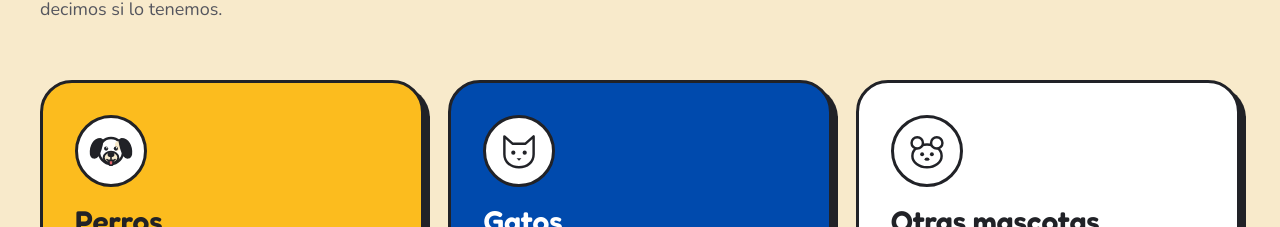
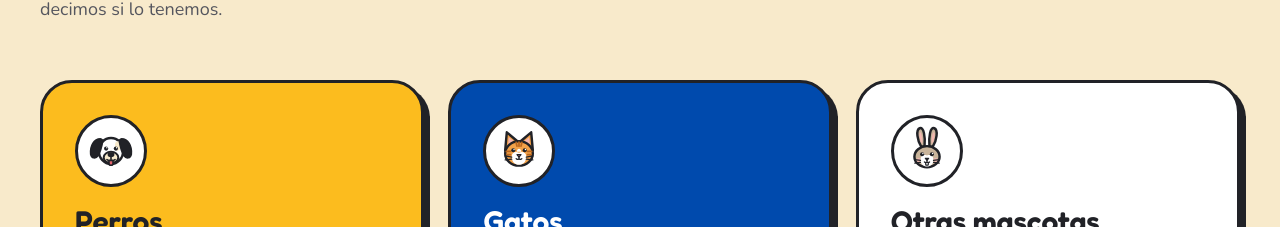
Before and after one commit to cumero/hambrientos-y-peludos, a plain HTML site: page public/index.html in a window 1280 px wide. Shown: the part 1917-2144 px from the top of the page. Drawn offline with nearby package versions, Linux system fonts and the light colour scheme.

Commit message:
feat(comida): iconos de gato atigrado y conejo a juego con el perro
Co-Authored-By: Claude Opus 5.5 <noreply@anthropic.com>

```diff
--- a/public/index.html
+++ b/public/index.html
@@ -144,7 +144,7 @@
           </article>
           <article class="tile tile--blue">
             <span class="tile__icon" aria-hidden="true">
-              <svg viewBox="0 0 64 64"><path d="M14 14l10 9h16l10-9v22c0 10-8 16-18 16s-18-6-18-16V14z" fill="#fff" stroke="#212227" stroke-width="3" stroke-linejoin="round"/><circle cx="25" cy="34" r="2.6" fill="#212227"/><circle cx="39" cy="34" r="2.6" fill="#212227"/><path d="M29 41h6l-3 3z" fill="#212227"/></svg>
+              <svg viewBox="0 0 64 64"><path d="M15 31 17 9l13 11z" fill="#F2A24A" stroke="#212227" stroke-width="3" stroke-linejoin="round"/><path d="M49 31 47 9 34 20z" fill="#F2A24A" stroke="#212227" stroke-width="3" stroke-linejoin="round"/><path d="m18.5 25 1-10 6.5 5z" fill="#F4B6B0"/><path d="m45.5 25-1-10-6.5 5z" fill="#F4B6B0"/><ellipse cx="32" cy="35" rx="17" ry="15" fill="#F2A24A" stroke="#212227" stroke-width="3"/><path d="M28.5 21.5l1 4.5M32 21v5M35.5 21.5l-1 4.5M16.5 32.5h5M17 36.5h4.5M47.5 32.5h-5M47 36.5h-4.5" stroke="#B9661F" stroke-width="2.2" stroke-linecap="round"/><path d="M29 33c1-5 5-5 6 0z" fill="#fff"/><path d="M23 39c0-5 4-7 9-5 5-2 9 0 9 5 0 6-4 10-9 10s-9-4-9-10z" fill="#fff"/><circle cx="25" cy="31" r="2.5" fill="#212227"/><circle cx="39" cy="31" r="2.5" fill="#212227"/><circle cx="25.9" cy="30.1" r=".85" fill="#fff"/><circle cx="39.9" cy="30.1" r=".85" fill="#fff"/><path d="M29.5 36.5h5L32 39.5z" fill="#E98A93" stroke="#212227" stroke-width="1.5" stroke-linejoin="round"/><path d="M32 39.5v1.6m-3.5.4c1.6 2 3.5 0 3.5 0s1.9 2 3.5 0M23 39.5l-8-1.5M23 42l-8 1M41 39.5l8-1.5M41 42l8 1" fill="none" stroke="#212227" stroke-width="1.6" stroke-linecap="round"/></svg>
             </span>
             <h3>Gatos</h3>
             <ul>
@@ -155,7 +155,7 @@
           </article>
           <article class="tile tile--cream">
             <span class="tile__icon" aria-hidden="true">
-              <svg viewBox="0 0 64 64"><ellipse cx="32" cy="38" rx="18" ry="14" fill="#fff" stroke="#212227" stroke-width="3"/><circle cx="20" cy="22" r="7" fill="#fff" stroke="#212227" stroke-width="3"/><circle cx="44" cy="22" r="7" fill="#fff" stroke="#212227" stroke-width="3"/><circle cx="26" cy="36" r="2.4" fill="#212227"/><circle cx="38" cy="36" r="2.4" fill="#212227"/><ellipse cx="32" cy="42" rx="3" ry="2" fill="#212227"/></svg>
+              <svg viewBox="0 0 64 64"><path d="M25 27C20 19 18 6 23 4s7 10 6 22z" fill="#C9B49A" stroke="#212227" stroke-width="3" stroke-linejoin="round"/><path d="M39 27c5-8 7-21 2-23s-7 10-6 22z" fill="#C9B49A" stroke="#212227" stroke-width="3" stroke-linejoin="round"/><path d="M25.3 22.5c-2.5-5-3.5-12-2-13.5 1.6-1 3.2 6 3 13.5z" fill="#F4B6B0"/><path d="M38.7 22.5c2.5-5 3.5-12 2-13.5-1.6-1-3.2 6-3 13.5z" fill="#F4B6B0"/><ellipse cx="32" cy="39" rx="15.5" ry="13" fill="#C9B49A" stroke="#212227" stroke-width="3"/><path d="M24 43c0-5 3.5-7 8-5.5 4.5-1.5 8 .5 8 5.5 0 5-3.5 8-8 8s-8-3-8-8z" fill="#fff"/><circle cx="21.5" cy="43" r="2.4" fill="#F4B6B0"/><circle cx="42.5" cy="43" r="2.4" fill="#F4B6B0"/><circle cx="26" cy="36" r="2.5" fill="#212227"/><circle cx="38" cy="36" r="2.5" fill="#212227"/><circle cx="26.9" cy="35.1" r=".85" fill="#fff"/><circle cx="38.9" cy="35.1" r=".85" fill="#fff"/><path d="M30 41h4l-2 2.4z" fill="#E98A93" stroke="#212227" stroke-width="1.5" stroke-linejoin="round"/><rect x="30.4" y="46" width="3.2" height="3.4" rx=".6" fill="#fff" stroke="#212227" stroke-width="1.4"/><path d="M32 43.4v2.4m-3.2-.3c1.4 1.3 3.2.3 3.2.3s1.8 1 3.2-.3M24 43.5l-7-1M24 46l-7 1M40 43.5l7-1M40 46l7 1" fill="none" stroke="#212227" stroke-width="1.5" stroke-linecap="round"/></svg>
             </span>
             <h3>Otras mascotas</h3>
             <ul>
```
